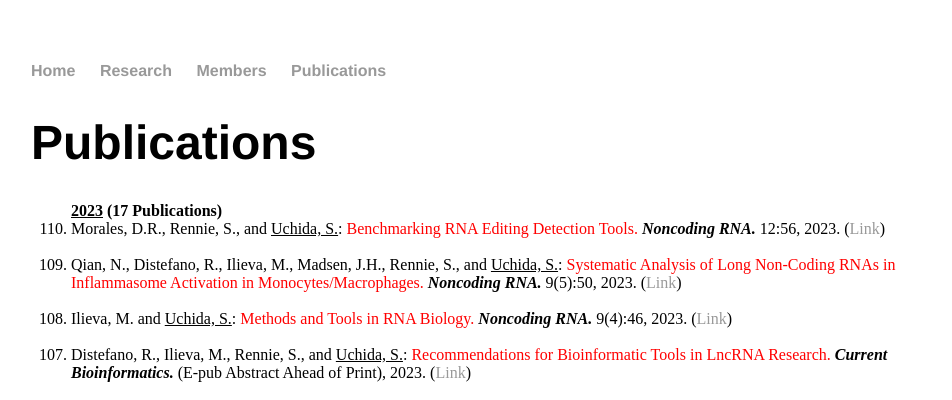
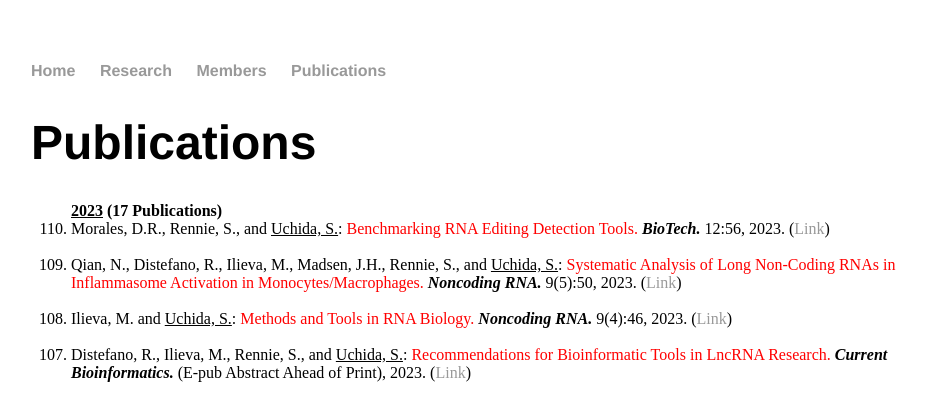
Before and after one commit to heartlncrna/heartlncrna.github.io, a Jekyll site: the page publications/pub_list.html, which Jekyll copies as it is, in a window 1280 px wide and 900 px high. Shown: the top 400 px of the window, without its empty margins (161-1113 px from the left). Built offline with Jekyll 4.4.1, drawn with Linux system fonts in a browser that asks for light colours.

Commit message:
Update pub_list.html

```diff
--- a/publications/pub_list.html
+++ b/publications/pub_list.html
@@ -27,10 +27,10 @@
 			<p class="Normal">
 			<ol reversed="reversed">
 				<strong><u>2023</u>  (17 Publications)</strong>
-				<li>		Morales, D.R., Rennie, S., and <u>Uchida, S.</u>: <font color="red">Benchmarking RNA Editing Detection Tools.</font> <b><i>  Noncoding RNA.</i></b> 12:56, 2023. (<a href="https://www.mdpi.com/2673-6284/12/3/56">Link</span></a>)</li>
+				<li>		Morales, D.R., Rennie, S., and <u>Uchida, S.</u>: <font color="red">Benchmarking RNA Editing Detection Tools.</font> <b><i> BioTech.</i></b> 12:56, 2023. (<a href="https://www.mdpi.com/2673-6284/12/3/56">Link</span></a>)</li>
 			<br>
 
-				<li>	Qian, N., Distefano, R., Ilieva, M., Madsen, J.H., Rennie, S., and <u>Uchida, S.</u>: <font color="red">Systematic Analysis of Long Non-Coding RNAs in Inflammasome Activation in Monocytes/Macrophages.</font> <b><i>  Noncoding RNA.</i></b> 9(5):50, 2023. (<a href="https://www.mdpi.com/2311-553X/9/5/50">Link</span></a>)</li>
+				<li>	Qian, N., Distefano, R., Ilieva, M., Madsen, J.H., Rennie, S., and <u>Uchida, S.</u>: <font color="red">Systematic Analysis of Long Non-Coding RNAs in Inflammasome Activation in Monocytes/Macrophages.</font> <b><i> Noncoding RNA.</i></b> 9(5):50, 2023. (<a href="https://www.mdpi.com/2311-553X/9/5/50">Link</span></a>)</li>
 			<br>
 
 				<li>	Ilieva, M. and <u>Uchida, S.</u>: <font color="red">Methods and Tools in RNA Biology.</font> <b><i>  Noncoding RNA.</i></b> 9(4):46, 2023. (<a href="https://doi.org/10.3390/ncrna9040046">Link</span></a>)</li>
```
